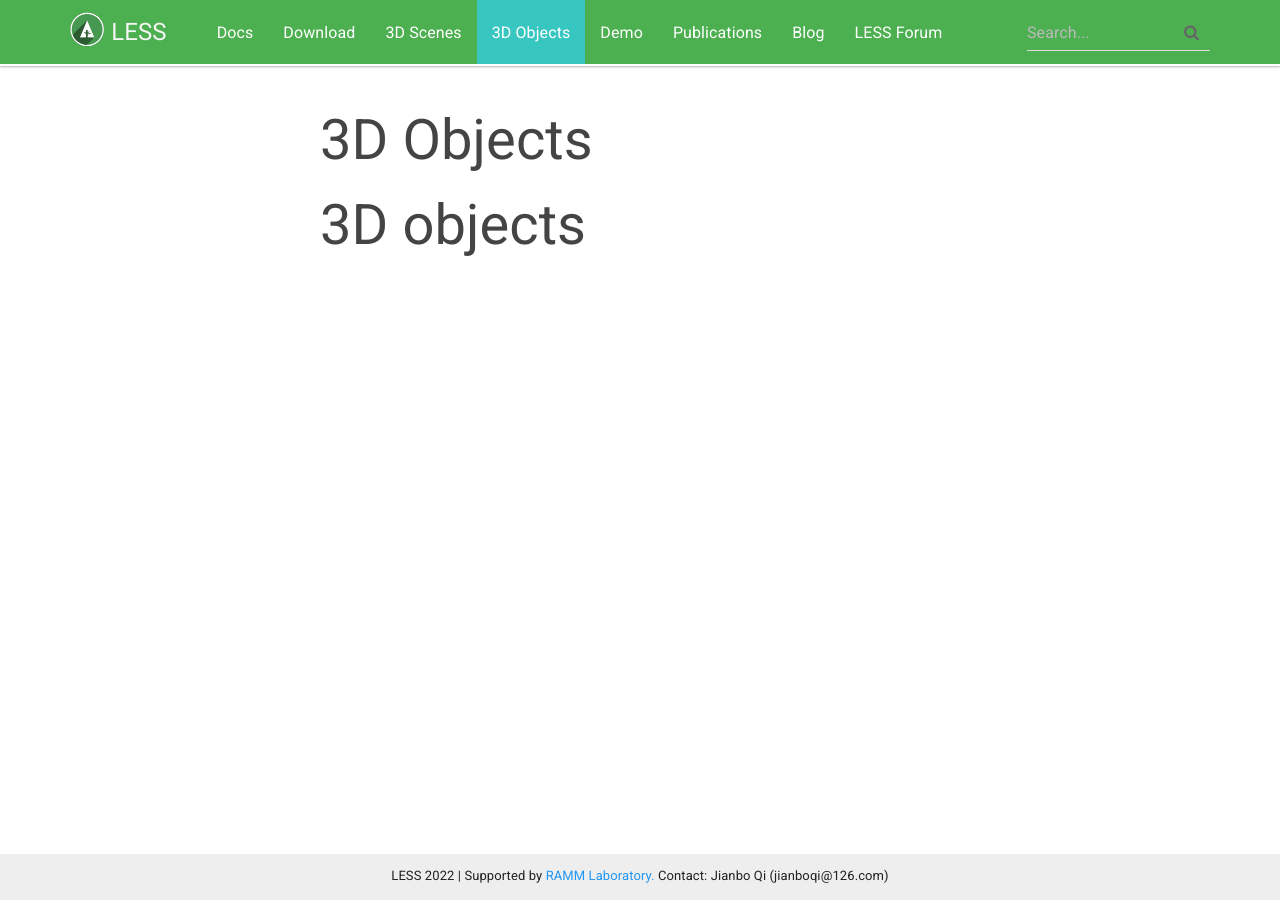
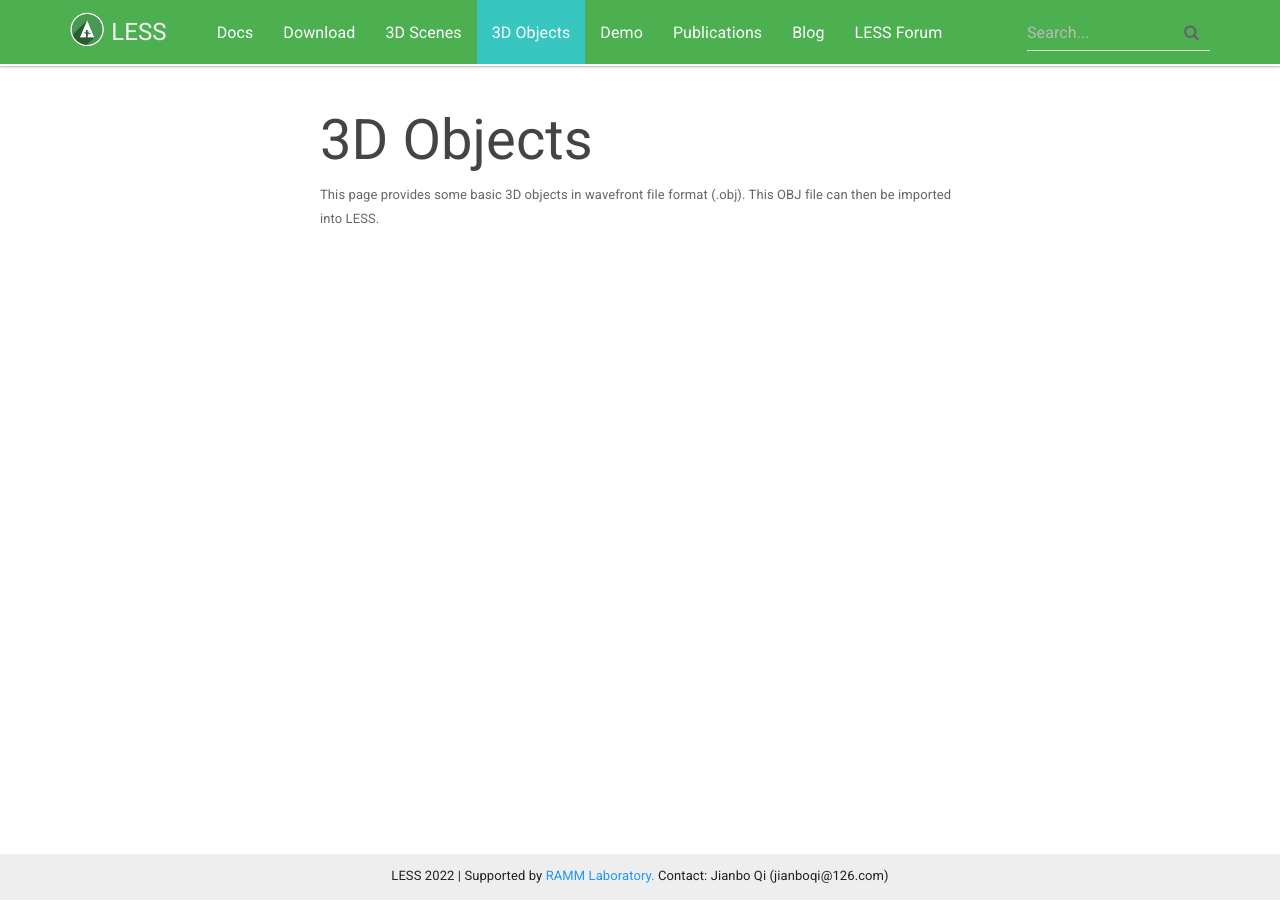
Before and after one commit to jianboqi/jianboqi.github.io, a Jekyll site: the page built from 3dobjects.md, in a window 1280 px wide. Built offline with Jekyll 4.4.1, drawn with Linux system fonts in a browser that asks for light colours; nearby versions of some CDN libraries.

Commit message:
Update 3dobjects.md

```diff
--- a/3dobjects.md
+++ b/3dobjects.md
@@ -6,4 +6,4 @@ sectionid: page_3dobjects
 published: true
 ---
 
-# 3D objects
+This page provides some basic 3D objects in wavefront file format (.obj). This OBJ file can then be imported into LESS.
```
